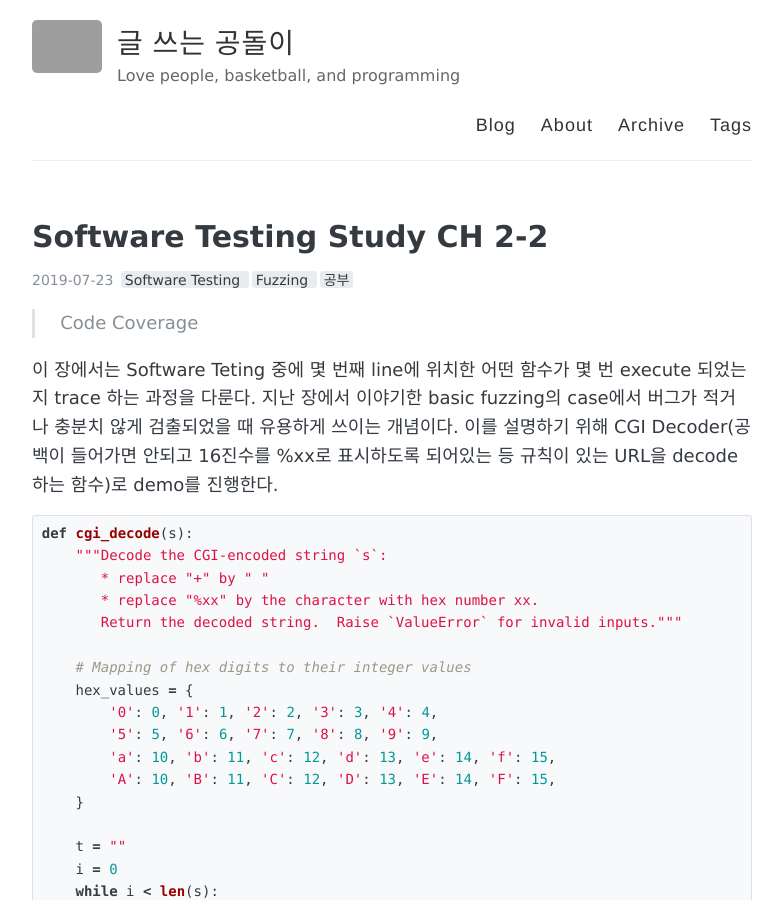
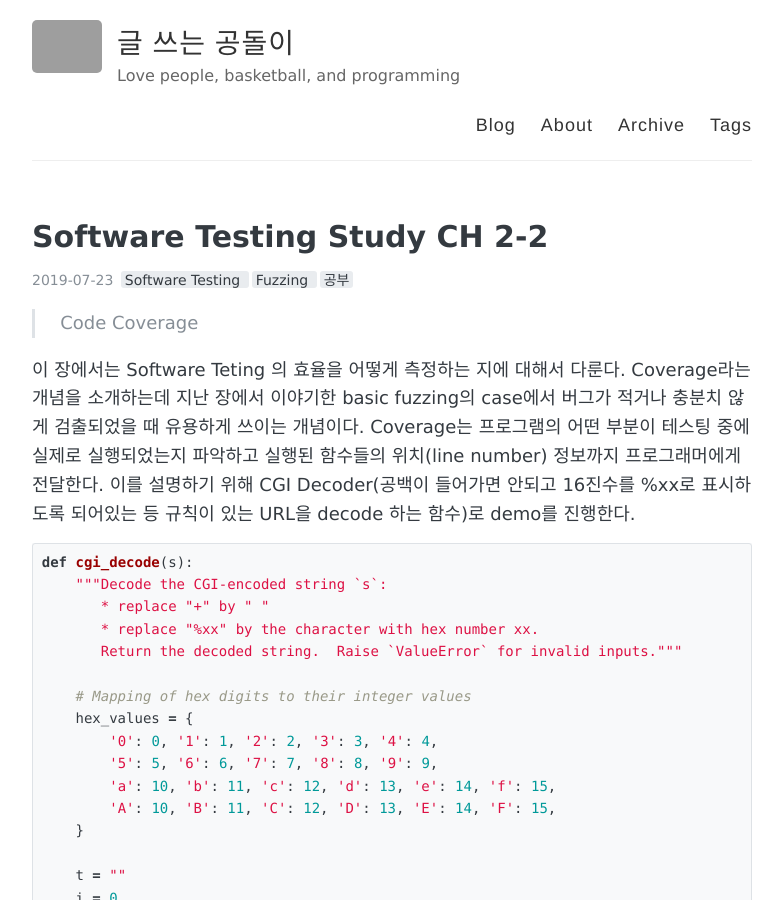
Before and after one commit to sihyungyou/sihyungyou.github.io, a Jekyll site: the page built from _posts/2019-07-23-fuzzingbook-ch2-2.md, in a window 1280 px wide and 900 px high. Shown: the whole window, without its empty margins (248-1031 px from the left). Built offline with Jekyll 4.4.1, drawn with Linux system fonts in a browser that asks for light colours; some of the changed text lies outside the part shown; grey boxes are pictures that could not be loaded.

Commit message:
ch2-2 fixed

```diff
--- a/_posts/2019-07-23-fuzzingbook-ch2-2.md
+++ b/_posts/2019-07-23-fuzzingbook-ch2-2.md
@@ -7,7 +7,7 @@ comments: true
 
 > Code Coverage
 
-이 장에서는 Software Teting 중에 몇 번째 line에 위치한 어떤 함수가 몇 번 execute 되었는지 trace 하는 과정을 다룬다. 지난 장에서 이야기한 basic fuzzing의 case에서 버그가 적거나 충분치 않게 검출되었을 때 유용하게 쓰이는 개념이다. 이를 설명하기 위해 CGI Decoder(공백이 들어가면 안되고 16진수를 %xx로 표시하도록 되어있는 등 규칙이 있는 URL을 decode 하는 함수)로 demo를 진행한다.
+이 장에서는 Software Teting 의 효율을 어떻게 측정하는 지에 대해서 다룬다. Coverage라는 개념을 소개하는데 지난 장에서 이야기한 basic fuzzing의 case에서 버그가 적거나 충분치 않게 검출되었을 때 유용하게 쓰이는 개념이다. Coverage는 프로그램의 어떤 부분이 테스팅 중에 실제로 실행되었는지 파악하고 실행된 함수들의 위치(line number) 정보까지 프로그래머에게 전달한다. 이를 설명하기 위해 CGI Decoder(공백이 들어가면 안되고 16진수를 %xx로 표시하도록 되어있는 등 규칙이 있는 URL을 decode 하는 함수)로 demo를 진행한다.
 
 ~~~python
 def cgi_decode(s):
@@ -102,6 +102,5 @@ class Coverage(object):
 위의 tracing 과정에서 fuzzing의 개념을 추가하면 random, massive한 입력값에 대해 coverage를 기록하면서 버그를 검출하는 것으로 개념을 확장시킬 수 있다. 예를 들면 문자열의 끝에 %가 오는 경우는 뒤에 두 자릿수 숫자 대신 널 문자가 자리한다. digit high, low를 검사하는데 문자열의 범위를 벗어난 memory를 접근하게 되는 것이다. 이와 같이 fuzzing을 통해 error finding의 가능성을 높일 수 있다.
 
 ### 배운 점
-
-
-### 생각 및 질문
+- Difference between black-Box and white-Box testing
+- Measuring the effectiveness of software testing via coverage
```
